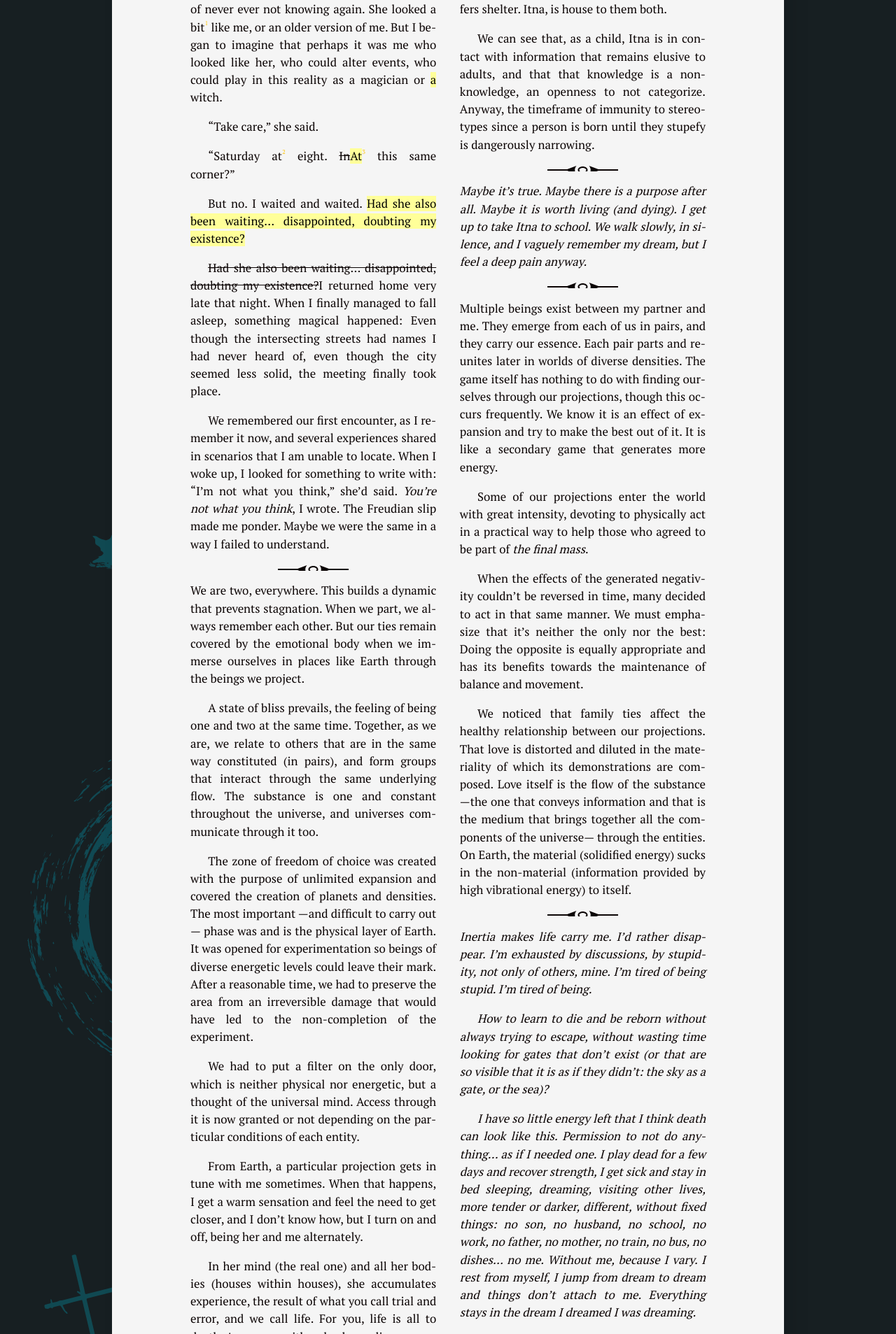
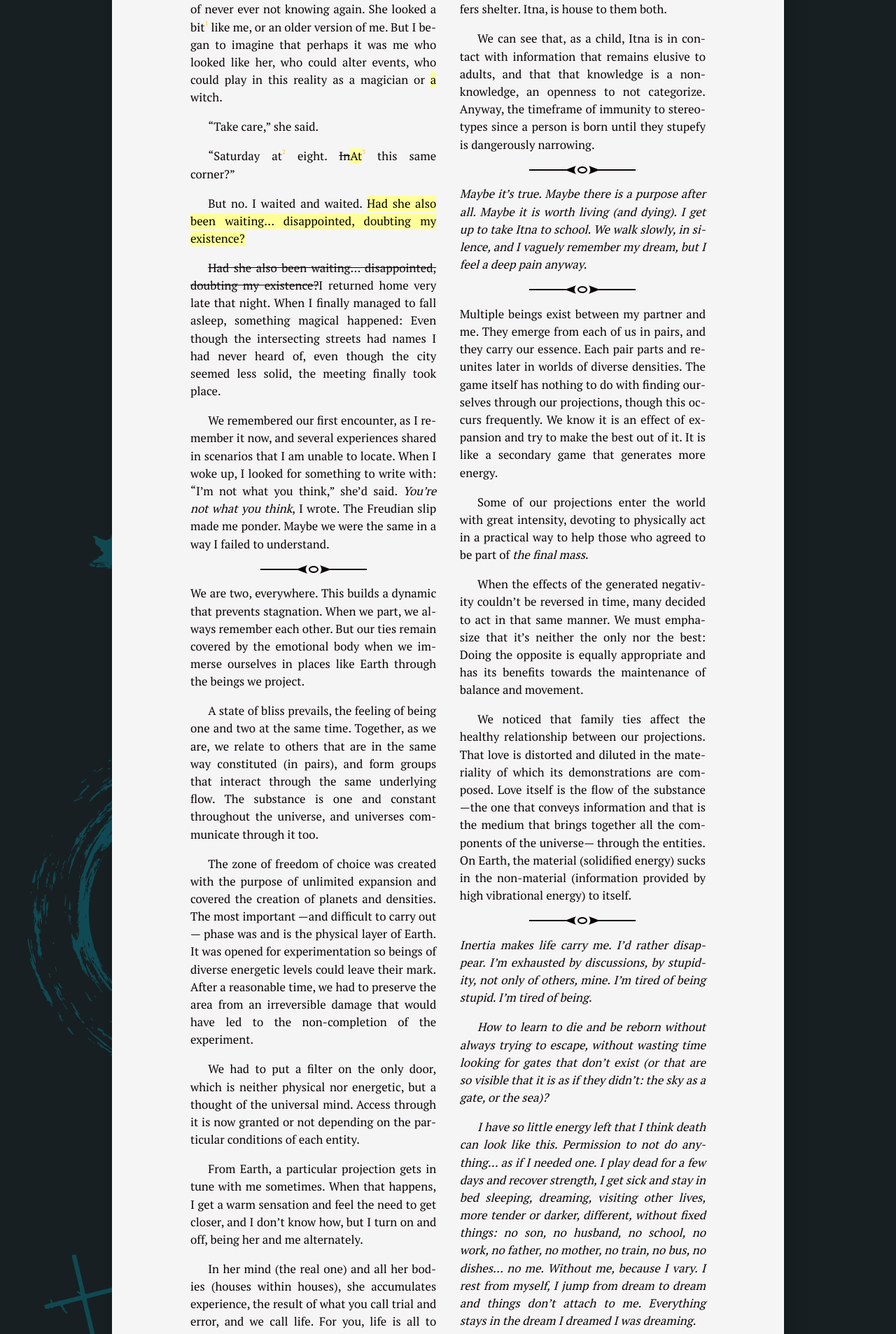
Before and after one commit to silvialohrmann/editorial, a Jekyll site: the page built from _posts/2022-11-18-we-are-houses.md, in a window 1280 px wide. Shown: the part 352-2259 px from the top of the page at 70% size. Built offline with Jekyll 4.4.1, drawn with Linux system fonts in a browser that asks for light colours.

Commit message:
Update _mixins.scss

```diff
--- a/_sass/_mixins.scss
+++ b/_sass/_mixins.scss
@@ -19,8 +19,8 @@
 @mixin divider-intertext {
   border: 0;
   display: block;
-  width: 101px;
-  height: 8px;
+  width: 152px;
+  height: 12px;
   margin: .5em auto 0;
   background: url(#{$asset_url}/images/original-divider.svg) no-repeat top center;
 }
```
